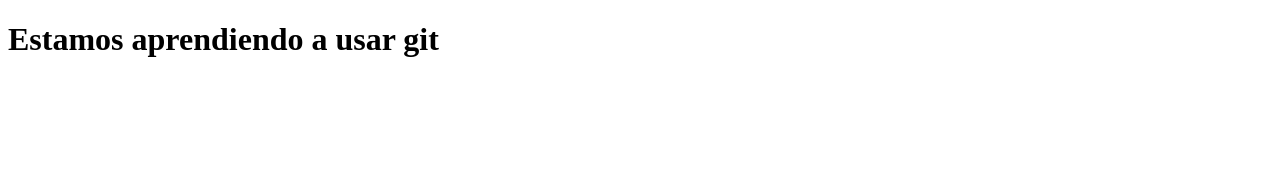
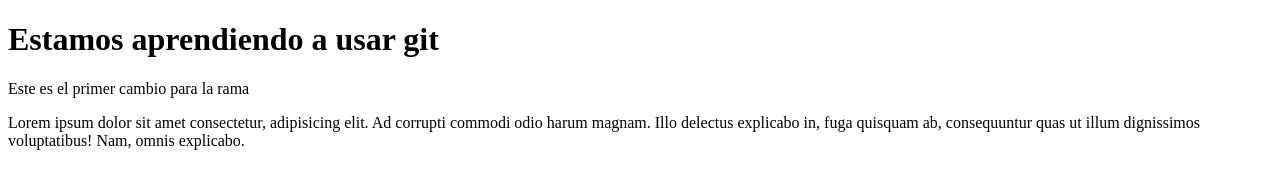
Before and after one commit to miguelcarballoandres/git-sesion2, a plain HTML site: page index.html in a window 1280 px wide. Drawn offline with Linux system fonts and the light colour scheme.

Commit message:
add text to html

```diff
--- a/index.html
+++ b/index.html
@@ -9,5 +9,7 @@
 </head>
 <body>
   <h1>Estamos aprendiendo a usar git</h1>
+  <p>Este es el primer cambio para la rama</p>
+  <p>Lorem ipsum dolor sit amet consectetur, adipisicing elit. Ad corrupti commodi odio harum magnam. Illo delectus explicabo in, fuga quisquam ab, consequuntur quas ut illum dignissimos voluptatibus! Nam, omnis explicabo.</p>
 </body>
 </html>
```
